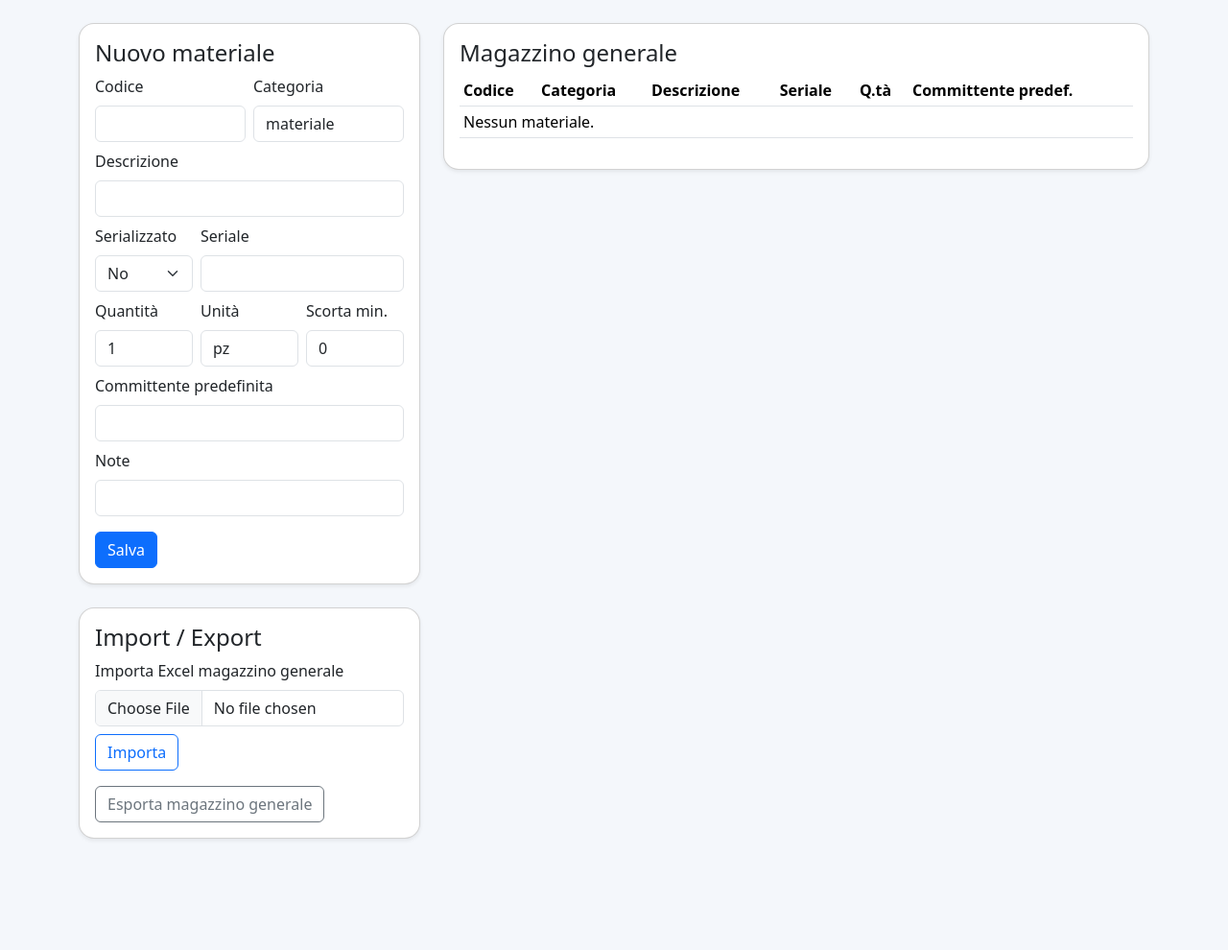
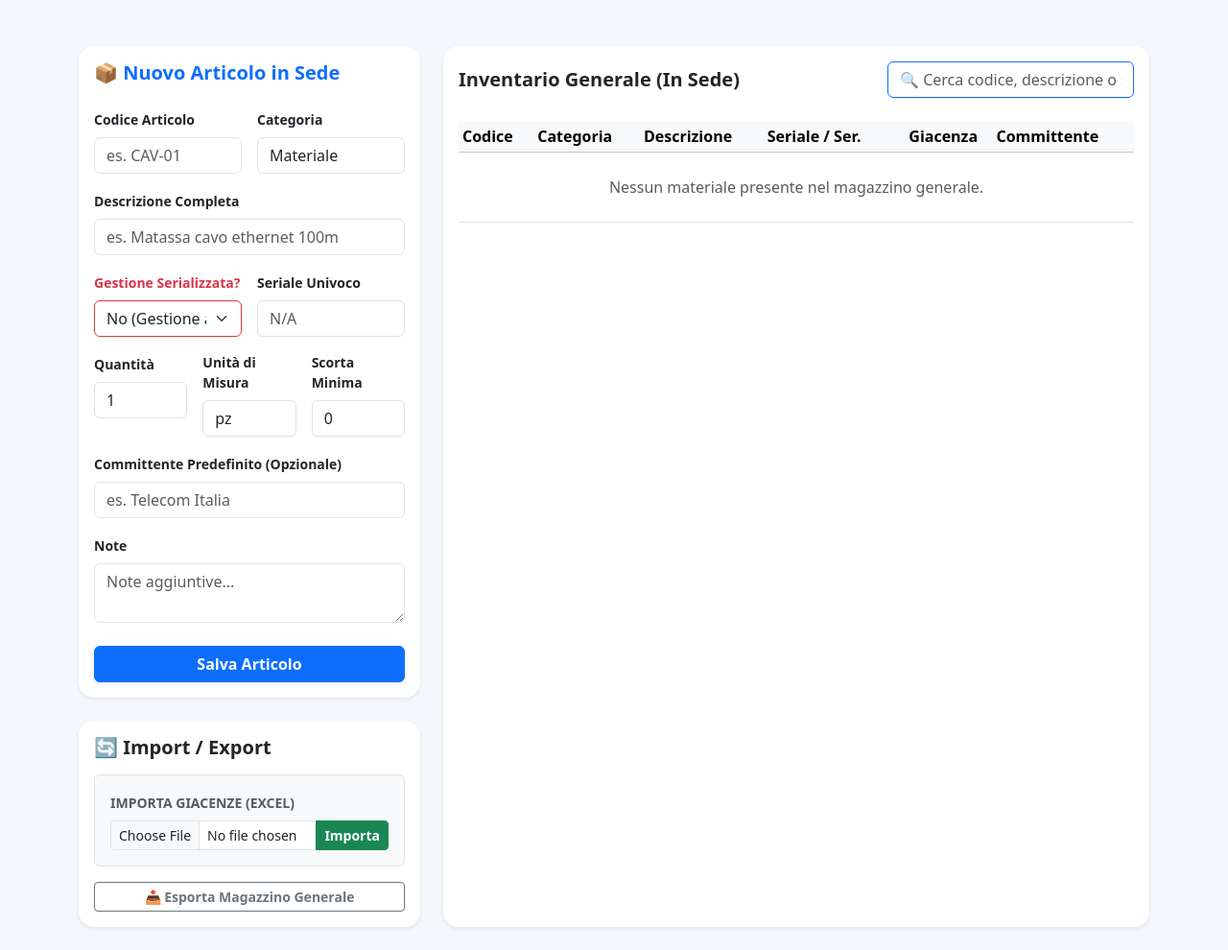
Before and after one commit to operativoei-png/evosrls, a Flask app: page /warehouse in a window 1280 px wide. Shown: the part 56-1046 px from the top of the page at 96% size. Before the commit the page ends 931 px from the top, so only its background shows below. Run offline with Flask 3, Linux system fonts and the light colour scheme; a user stored in the database is signed in.

Commit message:
Update warehouse.html

```diff
--- a/templates/warehouse.html
+++ b/templates/warehouse.html
@@ -1,81 +1,184 @@
 {% extends 'base.html' %}
 {% block content %}
-<div class="row g-4">
+<div class="row g-4 mt-2">
+
   <div class="col-lg-4">
-    <div class="card shadow-sm mb-4">
+
+    <div class="card shadow-sm border-0 mb-4">
       <div class="card-body">
-        <h4>Nuovo materiale</h4>
+        <h5 class="card-title fw-bold text-primary mb-4">📦 Nuovo Articolo in Sede</h5>
+
         <form method="post">
-          <div class="row g-2">
-            <div class="col-6"><label class="form-label">Codice</label><input class="form-control" name="code" required></div>
-            <div class="col-6"><label class="form-label">Categoria</label><input class="form-control" name="category" value="materiale"></div>
-            <div class="col-12"><label class="form-label">Descrizione</label><input class="form-control" name="description" required></div>
-            <div class="col-4">
-              <label class="form-label">Serializzato</label>
-              <select class="form-select" name="serialized">
-                <option value="no">No</option>
-                <option value="si">Sì</option>
+          <div class="row g-3">
+            <div class="col-6">
+              <label class="form-label fw-semibold small">Codice Articolo</label>
+              <input type="text" class="form-control" name="code" placeholder="es. CAV-01" required>
+            </div>
+            <div class="col-6">
+              <label class="form-label fw-semibold small">Categoria</label>
+              <input type="text" class="form-control" name="category" value="Materiale">
+            </div>
+
+            <div class="col-12">
+              <label class="form-label fw-semibold small">Descrizione Completa</label>
+              <input type="text" class="form-control" name="description" placeholder="es. Matassa cavo ethernet 100m" required>
+            </div>
+
+            <div class="col-6">
+              <label class="form-label fw-semibold small text-danger">Gestione Serializzata?</label>
+              <select class="form-select border-danger" name="serialized" id="serializedSelect">
+                <option value="no" selected>No (Gestione a Q.tà)</option>
+                <option value="si">Sì (Pezzo Unico)</option>
               </select>
             </div>
-            <div class="col-8"><label class="form-label">Seriale</label><input class="form-control" name="serial"></div>
-            <div class="col-4"><label class="form-label">Quantità</label><input class="form-control" name="quantity" value="1"></div>
-            <div class="col-4"><label class="form-label">Unità</label><input class="form-control" name="unit" value="pz"></div>
-            <div class="col-4"><label class="form-label">Scorta min.</label><input class="form-control" name="min_stock" value="0"></div>
-            <div class="col-12"><label class="form-label">Committente predefinita</label><input class="form-control" name="client_default"></div>
-            <div class="col-12"><label class="form-label">Note</label><input class="form-control" name="notes"></div>
+            <div class="col-6">
+              <label class="form-label fw-semibold small">Seriale Univoco</label>
+              <input type="text" class="form-control" name="serial" id="serialInput" placeholder="N/A" readonly>
+            </div>
+
+            <div class="col-4">
+              <label class="form-label fw-semibold small">Quantità</label>
+              <input type="number" class="form-control" name="quantity" id="qtyInput" value="1" min="1">
+            </div>
+            <div class="col-4">
+              <label class="form-label fw-semibold small">Unità di Misura</label>
+              <input type="text" class="form-control" name="unit" value="pz">
+            </div>
+            <div class="col-4">
+              <label class="form-label fw-semibold small">Scorta Minima</label>
+              <input type="number" class="form-control" name="min_stock" value="0" min="0">
+            </div>
+
+            <div class="col-12">
+              <label class="form-label fw-semibold small">Committente Predefinito (Opzionale)</label>
+              <input type="text" class="form-control" name="client_default" placeholder="es. Telecom Italia">
+            </div>
+
+            <div class="col-12">
+              <label class="form-label fw-semibold small">Note</label>
+              <textarea class="form-control" name="notes" rows="2" placeholder="Note aggiuntive..."></textarea>
+            </div>
           </div>
-          <button class="btn btn-primary mt-3">Salva</button>
+
+          <button type="submit" class="btn btn-primary w-100 fw-bold mt-4 shadow-sm">Salva Articolo</button>
         </form>
       </div>
     </div>
 
-    <div class="card shadow-sm">
+    <div class="card shadow-sm border-0">
       <div class="card-body">
-        <h4>Import / Export</h4>
-        <form method="post" action="{{ url_for('import_general') }}" enctype="multipart/form-data">
-          <label class="form-label">Importa Excel magazzino generale</label>
-          <input class="form-control mb-2" type="file" name="file" accept=".xlsx" required>
-          <button class="btn btn-outline-primary">Importa</button>
+        <h5 class="card-title fw-bold mb-3">🔄 Import / Export</h5>
+
+        <form method="post" action="{{ url_for('import_general') }}" enctype="multipart/form-data" class="mb-3 p-3 bg-light rounded border">
+          <label class="form-label fw-semibold small text-muted text-uppercase">Importa Giacenze (Excel)</label>
+          <div class="input-group">
+            <input class="form-control form-control-sm" type="file" name="file" accept=".xlsx,.xls" required>
+            <button type="submit" class="btn btn-sm btn-success fw-bold">Importa</button>
+          </div>
         </form>
-        <a class="btn btn-outline-secondary mt-3" href="{{ url_for('export_general') }}">Esporta magazzino generale</a>
+
+        <a class="btn btn-outline-secondary btn-sm w-100 fw-bold" href="{{ url_for('export_general') }}">
+          📥 Esporta Magazzino Generale
+        </a>
       </div>
     </div>
+
   </div>
 
   <div class="col-lg-8">
-    <div class="card shadow-sm">
+    <div class="card shadow-sm border-0 h-100">
       <div class="card-body">
-        <h4>Magazzino generale</h4>
-        <div class="table-responsive">
-          <table class="table table-sm">
-            <thead>
+        <div class="d-flex justify-content-between align-items-center flex-wrap gap-3 mb-4">
+          <h5 class="card-title fw-bold mb-0">Inventario Generale (In Sede)</h5>
+
+          <div style="min-width: 250px;">
+            <input type="text" id="searchItem" class="form-control border-primary" placeholder="🔍 Cerca codice, descrizione o seriale..." onkeyup="filterInventory()">
+          </div>
+        </div>
+
+        <div class="table-responsive" style="max-height: 700px; overflow-y: auto;">
+          <table class="table table-hover align-middle table-sm" id="inventoryTable">
+            <thead class="table-light" style="position: sticky; top: 0; z-index: 1;">
               <tr>
                 <th>Codice</th>
                 <th>Categoria</th>
                 <th>Descrizione</th>
-                <th>Seriale</th>
-                <th>Q.tà</th>
-                <th>Committente predef.</th>
+                <th>Seriale / Ser.</th>
+                <th class="text-center">Giacenza</th>
+                <th>Committente</th>
               </tr>
             </thead>
             <tbody>
             {% for i in items %}
               <tr>
-                <td>{{ i.code }}</td>
-                <td>{{ i.category }}</td>
+                <td class="fw-bold">{{ i.code }}</td>
+                <td><span class="badge bg-secondary">{{ i.category }}</span></td>
                 <td>{{ i.description }}</td>
-                <td>{{ i.serial or '-' }}</td>
-                <td>{{ i.quantity }} {{ i.unit }}</td>
+
+                <td>
+                  {% if i.serial %}
+                    <span class="text-primary fw-bold">{{ i.serial }}</span>
+                  {% elif i.serialized %}
+                    <span class="badge bg-warning text-dark">Manca Seriale</span>
+                  {% else %}
+                    <span class="text-muted">-</span>
+                  {% endif %}
+                </td>
+
+                <td class="text-center fw-bold {% if i.quantity <= i.min_stock %}text-danger{% endif %}">
+                  {{ i.quantity }} {{ i.unit }}
+                  {% if i.quantity <= i.min_stock %}
+                    <br><small class="text-danger" style="font-size: 0.7em;">Sotto Scorta!</small>
+                  {% endif %}
+                </td>
                 <td>{{ i.client_default or '-' }}</td>
               </tr>
             {% else %}
-              <tr><td colspan="6">Nessun materiale.</td></tr>
+              <tr><td colspan="6" class="text-center text-muted py-4">Nessun materiale presente nel magazzino generale.</td></tr>
             {% endfor %}
             </tbody>
           </table>
         </div>
+
       </div>
     </div>
   </div>
 </div>
+
+<script>
+  // 1. Logica Toggle "Serializzato" (Sì/No)
+  document.getElementById('serializedSelect').addEventListener('change', function(e) {
+    const isSerialized = (e.target.value === 'si');
+    const qtyInput = document.getElementById('qtyInput');
+    const serialInput = document.getElementById('serialInput');
+
+    if(isSerialized) {
+      qtyInput.value = 1;
+      qtyInput.readOnly = true;
+      serialInput.readOnly = false;
+      serialInput.required = true;
+      serialInput.placeholder = "Inserisci o spara il seriale";
+      serialInput.focus();
+    } else {
+      qtyInput.readOnly = false;
+      serialInput.value = "";
+      serialInput.readOnly = true;
+      serialInput.required = false;
+      serialInput.placeholder = "N/A";
+    }
+  });
+
+  // 2. Filtro Tabella Istantaneo
+  function filterInventory() {
+    let input = document.getElementById("searchItem");
+    let filter = input.value.toLowerCase();
+    let rows = document.querySelectorAll("#inventoryTable tbody tr");
+
+    rows.forEach(row => {
+      if(row.cells.length === 1) return; // Salta la riga "Nessun materiale"
+      let textContent = row.textContent.toLowerCase();
+      row.style.display = textContent.includes(filter) ? "" : "none";
+    });
+  }
+</script>
 {% endblock %}
```
